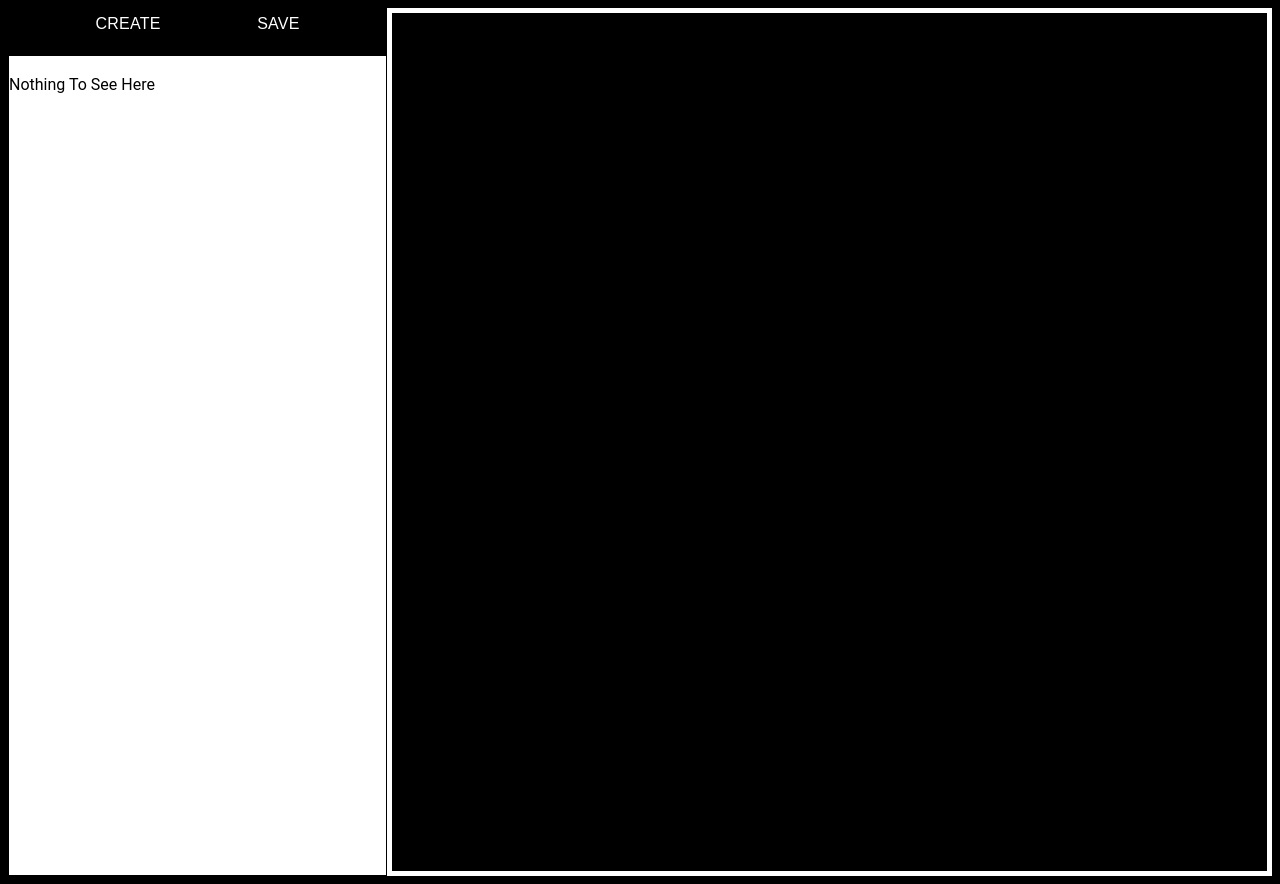
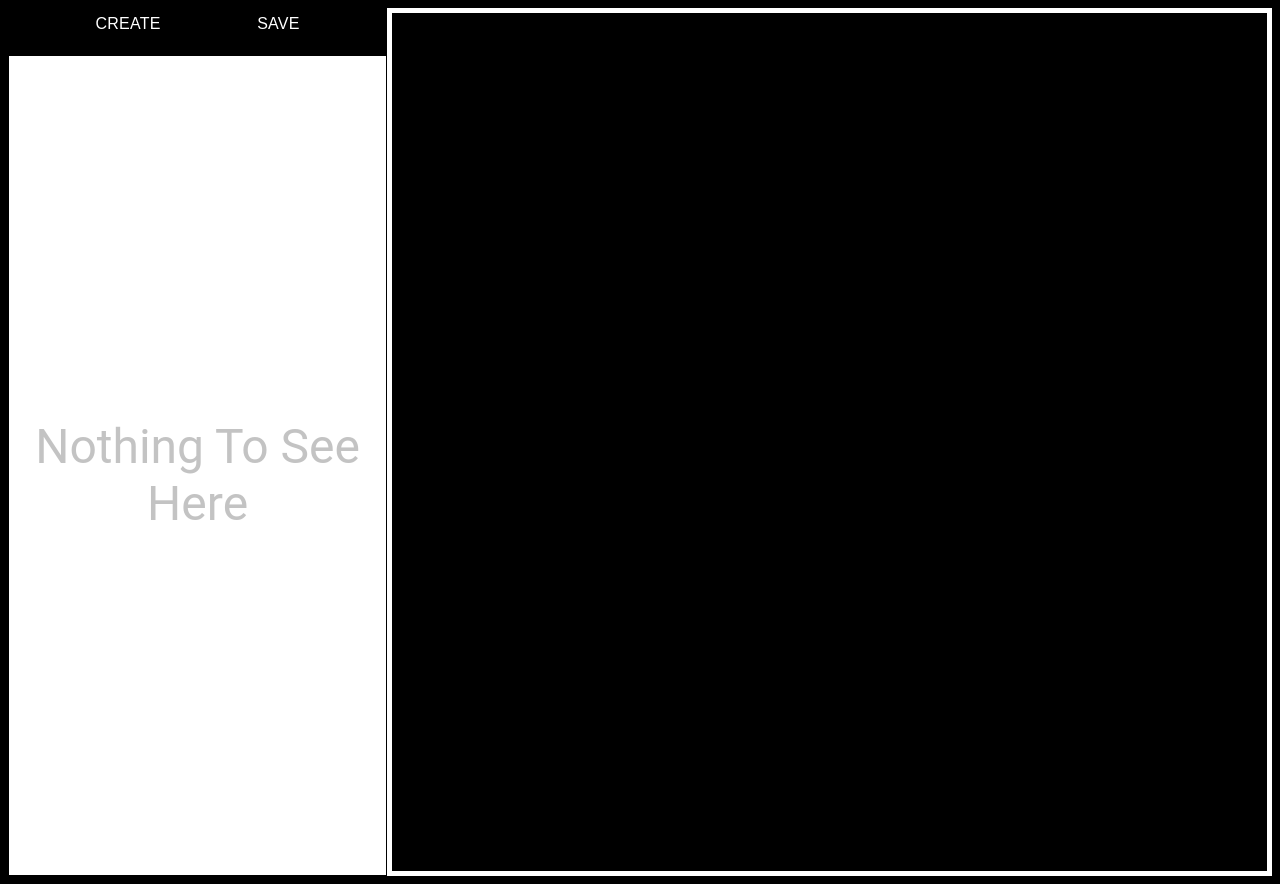
Before and after one commit to koppenj/todo, a website built with webpack: page dist/index.html in a window 1280 px wide. Built offline with nearby package versions, Linux system fonts and the light colour scheme.

Commit message:
Add simple notice Project List will show message if it is empty

```diff
--- a/src/createProject.js
+++ b/src/createProject.js
@@ -51,7 +51,10 @@ function renderList (fromStorage) {
       list.appendChild(item);
     }
   } else {
-    list.textContent = 'Nothing To See Here';
+    const noticeDiv = document.createElement('div');
+    noticeDiv.textContent = 'Nothing To See Here';
+    noticeDiv.id = 'noticeDiv';
+    list.append(noticeDiv);
   }
 }
 
--- a/src/styles.css
+++ b/src/styles.css
@@ -88,7 +88,13 @@ div#projectList {
   padding-top: 5%;
 }
 
-
+div#noticeDiv {
+  font-size: 3em;
+  color: rgba(136, 136, 136, 0.507);
+  width: fit-content;
+  margin: auto;
+  text-align: center;
+}
 
 div#action {
   display: flex;
```
